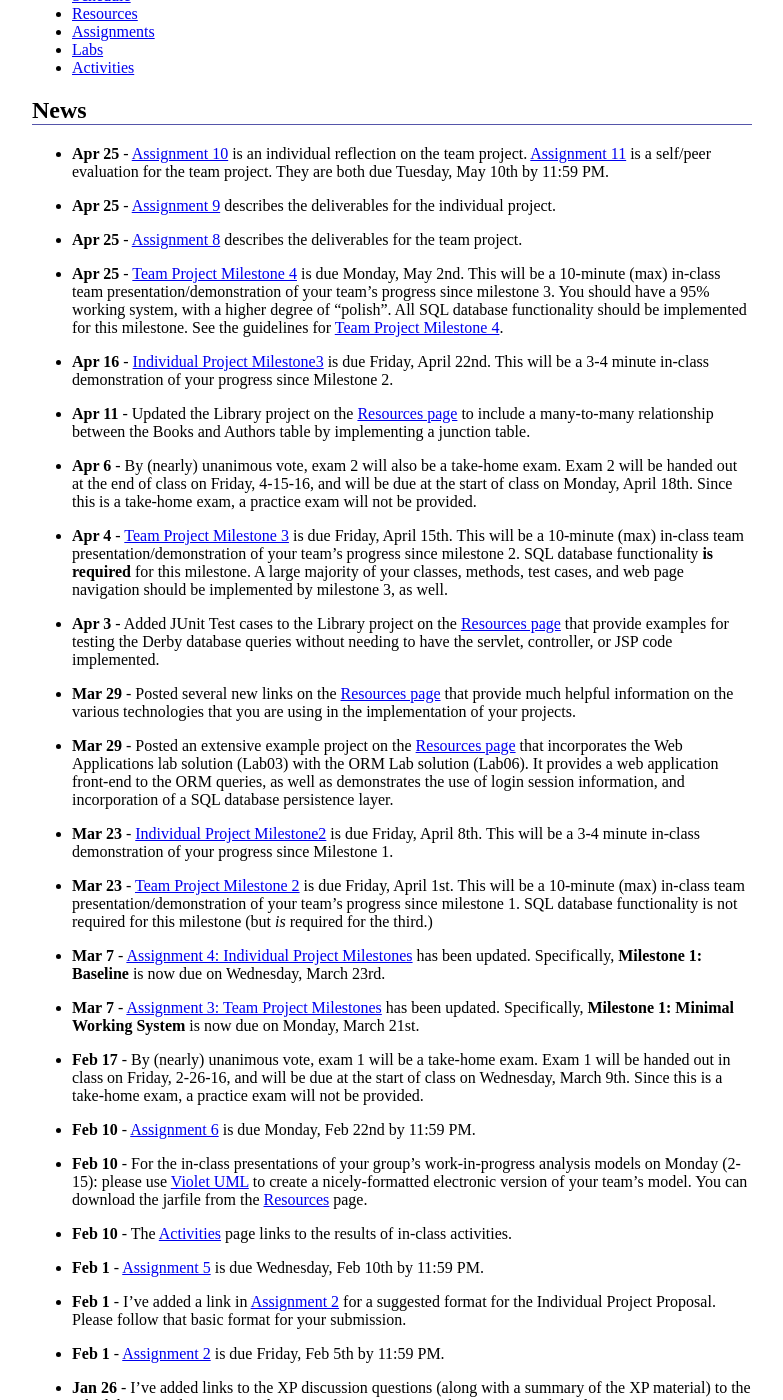
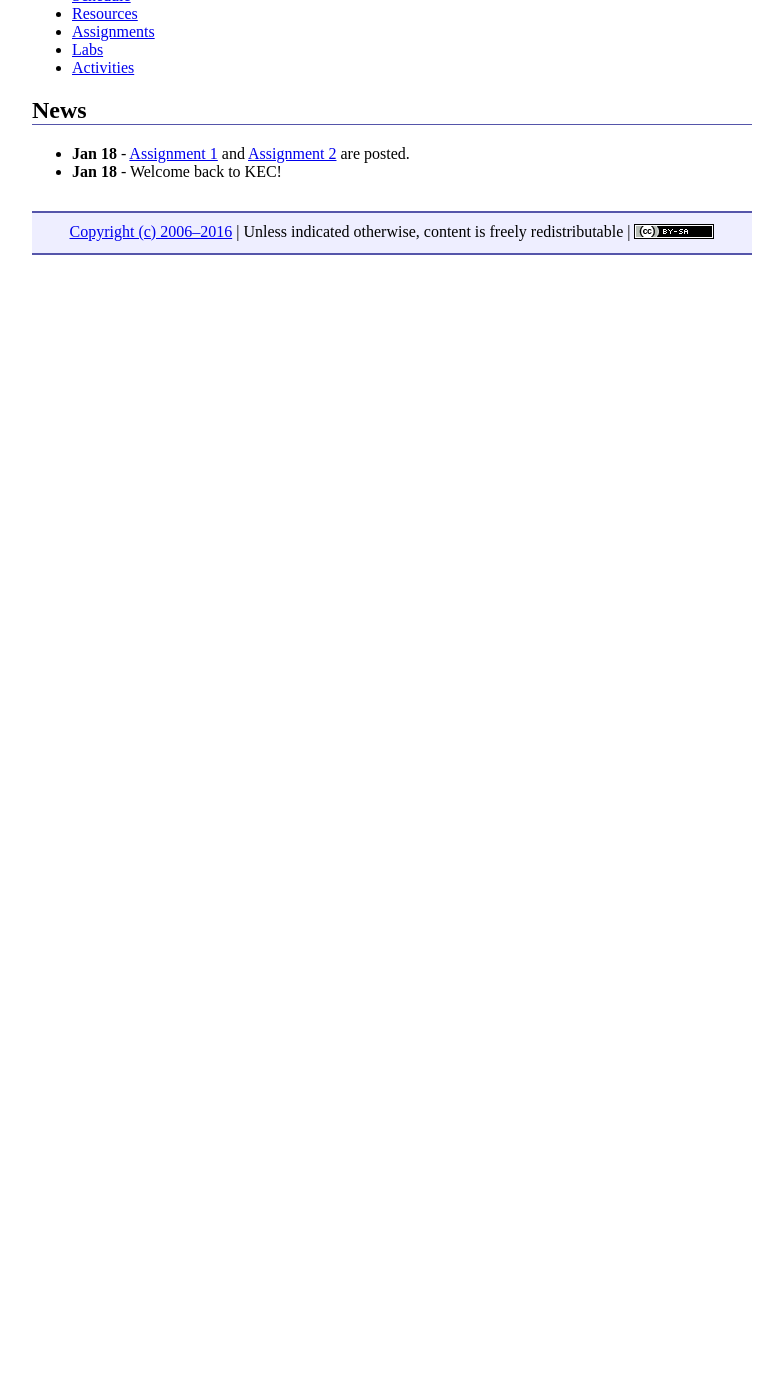
Before and after one commit to ycpcs/cs320-spring2017, a Jekyll site: the page built from index.md, in a window 1280 px wide and 1400 px high, scrolled down 270 px. Shown: the whole window, without its empty margins (248-1031 px from the left). Built offline with Jekyll 4.4.1, drawn with Linux system fonts in a browser that asks for light colours; after the commit the page ends 900 px from its top, so only the background shows below that; part of the change alters nothing that is shown; some of the changed text lies outside the part shown.

Commit message:
updated main page for 2017

```diff
--- a/index.md
+++ b/index.md
@@ -3,9 +3,9 @@ layout: default
 title: Home page
 ---
 
-# Welcome to CS 320, Spring 2016!
+# Welcome to CS 320, Spring 2017!
 
-This is the website for CS 320, Spring 2016 at York College.
+This is the website for CS 320, Spring 2017 at York College.
 All information about the course will be posted here.
 
 ## Links
@@ -22,6 +22,7 @@ All information about the course will be posted here.
 ­-->
 
 ## News
+<!-- Commented out news - will add it back in as the semester progresses
 
 * **Apr 25** - [Assignment 10](assign/assign10.html) is an individual reflection on the team project.  [Assignment 11](assign/assign11.html) is a self/peer evaluation for the team project.  They are both due Tuesday, May 10th by 11:59 PM.
 
@@ -74,11 +75,12 @@ All information about the course will be posted here.
 * **Jan 25** - [Assignment 3](assign/assign03.html) describes the expectations for the team project milestones.
 * **Jan 25** - [Assignment 4](assign/assign04.html) describes the expectations for the individual project milestones.
 
-* **Jan 25** - WOO HOO - We got TWO snow days...!!!  You're never too old to appreciate snow days...!!!  Definitely makes up for the 7 hours of shovelling I invested over the weekend.
 * **Jan 25** - The [Schedule](schedule.html) has been updated for the Group Project Proposal (now due Fri, Jan 29), the XP reading assignments (now due Fri, Jan 29 and Mon, Feb 1), and the UML Use Case reading (now Wed, Feb 3). The Individual Project Proposal is now due Fri, Feb 5). Other schedule dates have been moved out, as well.
 
-* **Jan 20** - [Assignment 1](assign/assign01.html) and [Assignment 2](assign/assign02.html) are posted (see the updated due dates above).
-* **Jan 20** - Welcome back to KEC!
+--->
+
+* **Jan 18** - [Assignment 1](assign/assign01.html) and [Assignment 2](assign/assign02.html) are posted.
+* **Jan 18** - Welcome back to KEC!
 
 <!-- vim:set wrap: ­-->
 <!-- vim:set linebreak: -->
```
